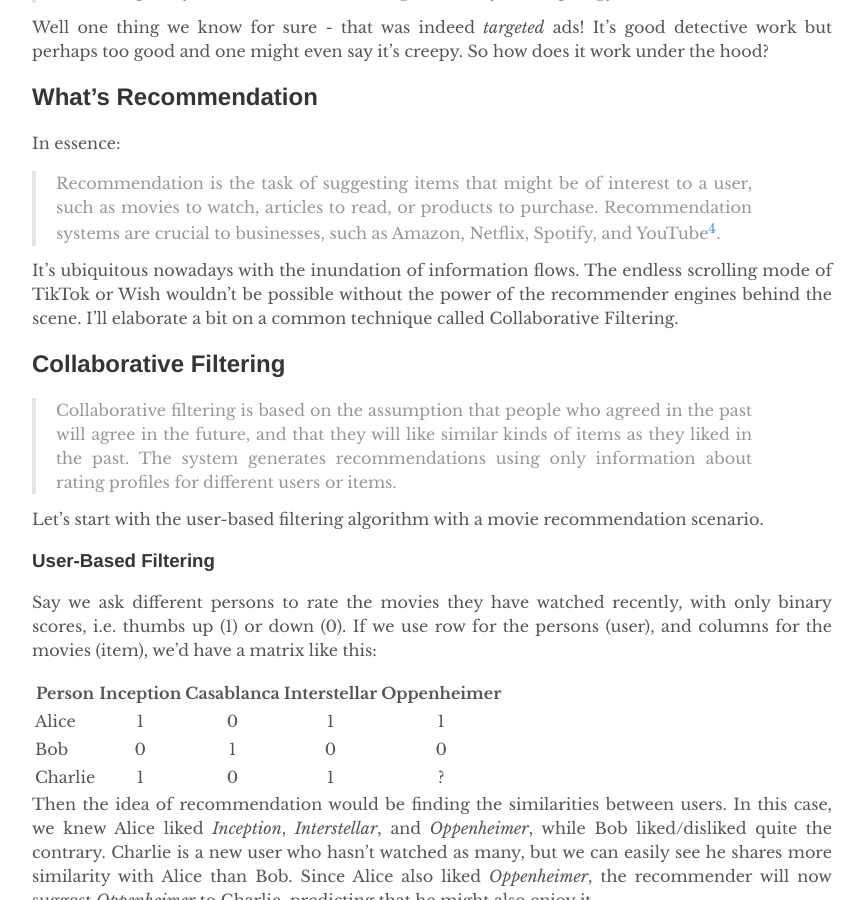
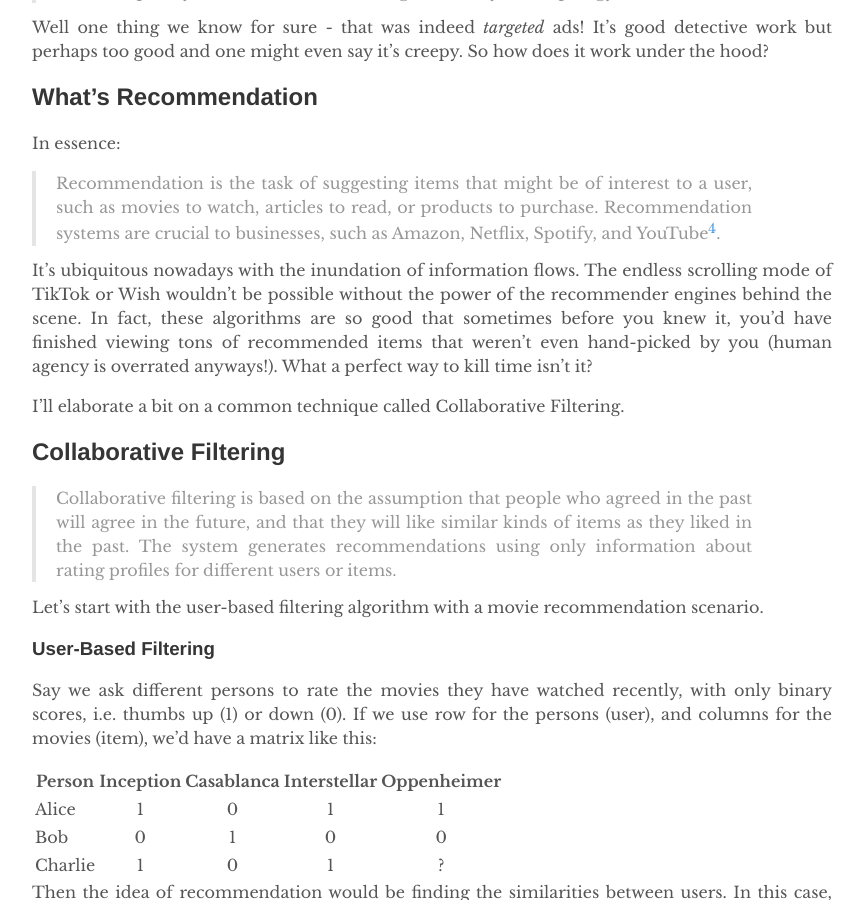
Before and after one commit to yuexiaofeng/yuexiaofeng.github.io, a Jekyll site: the page built from _posts/2025-01-03-ai-notes-recsys.md, in a window 1280 px wide and 900 px high, scrolled down 1830 px. Shown: the whole window, without its empty margins (208-1073 px from the left). Built offline with Jekyll 4.4.1, drawn with Linux system fonts in a browser that asks for light colours; some of the changed text lies outside the part shown.

Commit message:
updated recsys

```diff
--- a/_posts/2025-01-03-ai-notes-recsys.md
+++ b/_posts/2025-01-03-ai-notes-recsys.md
@@ -35,7 +35,9 @@
 
 > Recommendation is the task of suggesting items that might be of interest to a user, such as movies to watch, articles to read, or products to purchase. Recommendation systems are crucial to businesses, such as Amazon, Netflix, Spotify, and YouTube[^fn4].
 
-It's ubiquitous nowadays with the inundation of information flows. The endless scrolling mode of TikTok or Wish wouldn't be possible without the power of the recommender engines behind the scene. I'll elaborate a bit on a common technique called Collaborative Filtering.
+It's ubiquitous nowadays with the inundation of information flows. The endless scrolling mode of TikTok or Wish wouldn't be possible without the power of the recommender engines behind the scene. In fact, these algorithms are so good that sometimes before you knew it, you'd have finished viewing tons of recommended items that weren't even hand-picked by you (human agency is overrated anyways!). What a perfect way to kill time isn't it?
+
+I'll elaborate a bit on a common technique called Collaborative Filtering.
 
 ## Collaborative Filtering
 
@@ -107,4 +109,4 @@
 [^fn3]: [How Target Figured Out](https://www.forbes.com/sites/kashmirhill/2012/02/16/how-target-figured-out-a-teen-girl-was-pregnant-before-her-father-did/?sh=24a72cb26668){:target="_blank"} A Teen Girl Was Pregnant Before Her Father Did.
 [^fn4]: Stanford's [Artificial Intelligence Index Report 2022](https://aiindex.stanford.edu/wp-content/uploads/2022/03/2022-AI-Index-Report_Master.pdf){:target="_blank"}.
 [^fn5]: Here's a smaller dataset example: [MovieLens 100K Dataset](https://grouplens.org/datasets/movielens/100k/){:target="_blank"}. Stable benchmark dataset. 100,000 ratings from 1000 users on 1700 movies. Released 4/1998.
-[^fn6]: The list goes on; you may also notice there is not even a button here to like, share, follow or subscribe on this entire website (*#dinosauralert*). I haven't logged into Facebook or Twitter since forever and definitely can't remember the passwords - mostly cuz I find social media could be a source of information overload and thus have been making an effort to protect my attention span (albeit not always successful).
+[^fn6]: The list goes on; you may also notice there is not even a button here to like, share, follow or subscribe on this entire website (*#dinosauralert*). I haven't logged into Facebook or Twitter since forever and definitely can't remember the passwords - mostly cuz I find social media could be a source of information overload and thus have been making an effort to protect my attention span (albeit not always successful) and time, you know, from the algorithmic digital overlords.
```
